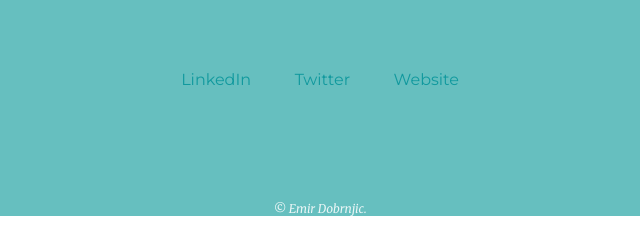
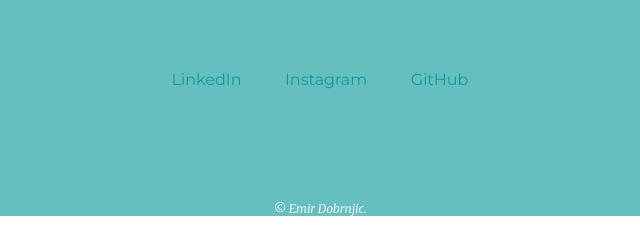
Before and after one commit to emirdobrnjic/Front-Page-ED, a plain HTML site: page index.html in a window 1280 px wide. Shown: the part 3446-3671 px from the top of the page, 320-960 px from the left. Drawn offline with Linux system fonts and the light colour scheme.

Commit message:
Update index.html

```diff
--- a/index.html
+++ b/index.html
@@ -79,9 +79,9 @@
 
 
   <div class="bottom-container">
-    <a class="footer-link" href="https://www.linkedin.com/emirdobrnjic">LinkedIn</a>
-    <a class="footer-link" href="https://twitter.com/">Twitter</a>
-    <a class="footer-link" href="https://www.appbrewery.co/">Website</a>
+    <a class="footer-link" href="https://www.linkedin.com/in/emir-dobrnjic-34851a20a/">LinkedIn</a>
+    <a class="footer-link" href="https://www.instagram.com/emirdobrnjic/">Instagram</a>
+    <a class="footer-link" href="https://github.com/emirdobrnjic">GitHub</a>
     <p class="text_copyrigh">© Emir Dobrnjic.</p>
   </div>
 
```
